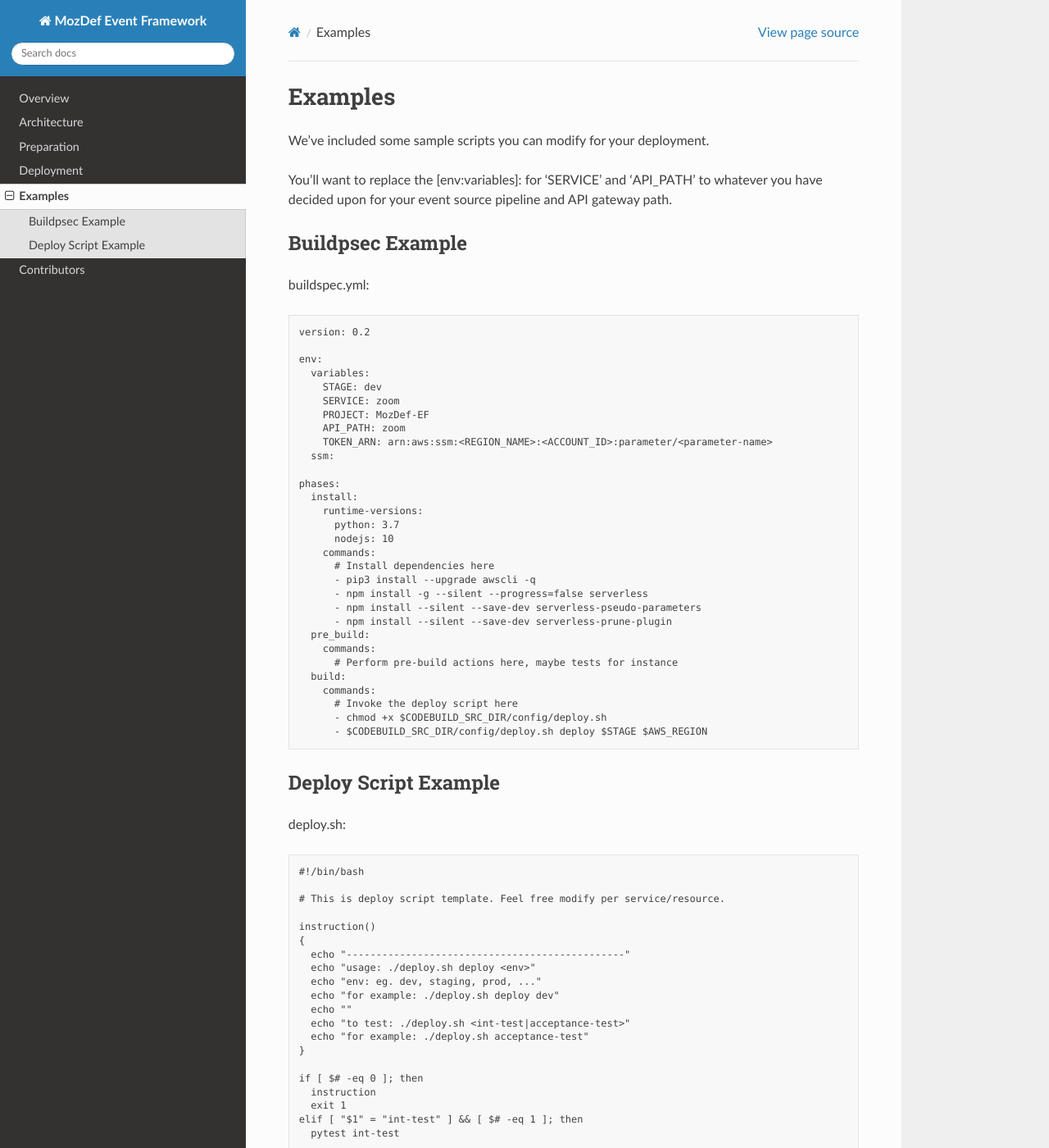
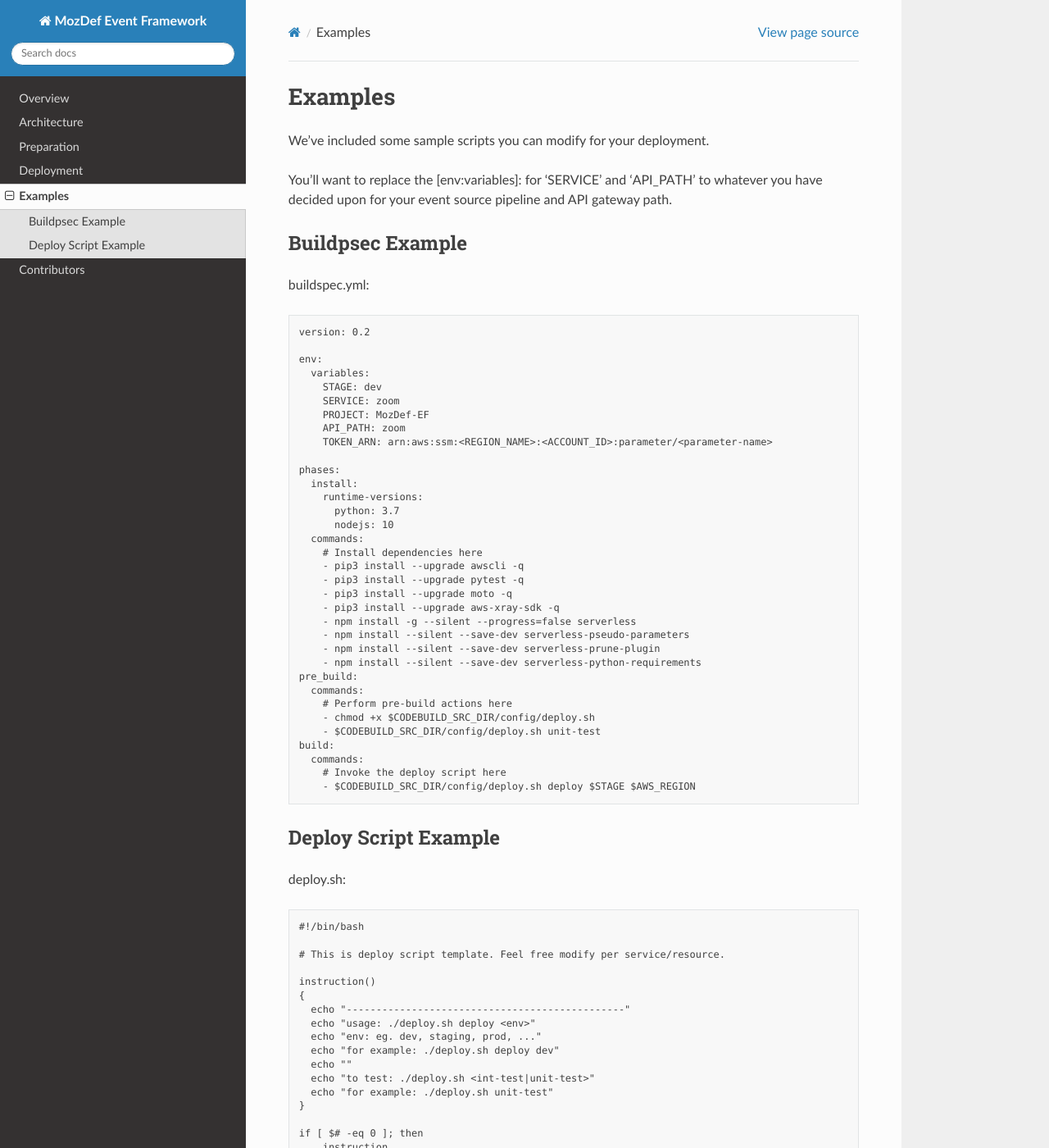
Before and after one commit to mozilla/mozdef-event-framework, a Sphinx documentation site: the page built from docs/source/usage/examples.rst, in a window 1280 px wide and 1400 px high. Shown: the whole window at 82% size. Built offline with Sphinx 7.4.7 and the Read the Docs theme 2.0.0, drawn with Linux system fonts in a browser that asks for light colours; some of the changed text lies outside the part shown.

Commit message:
updates examples to final version

```diff
--- a/docs/source/usage/examples.rst
+++ b/docs/source/usage/examples.rst
@@ -19,27 +19,31 @@ buildspec.yml::
       PROJECT: MozDef-EF
       API_PATH: zoom
       TOKEN_ARN: arn:aws:ssm:<REGION_NAME>:<ACCOUNT_ID>:parameter/<parameter-name>
-    ssm:
 
   phases:
     install:
       runtime-versions:
         python: 3.7
         nodejs: 10
-      commands:
-        # Install dependencies here
-        - pip3 install --upgrade awscli -q
-        - npm install -g --silent --progress=false serverless
-        - npm install --silent --save-dev serverless-pseudo-parameters
-        - npm install --silent --save-dev serverless-prune-plugin
-    pre_build:
-      commands:
-        # Perform pre-build actions here, maybe tests for instance
-    build:
-      commands:
-        # Invoke the deploy script here
-        - chmod +x $CODEBUILD_SRC_DIR/config/deploy.sh
-        - $CODEBUILD_SRC_DIR/config/deploy.sh deploy $STAGE $AWS_REGION
+    commands:
+      # Install dependencies here
+      - pip3 install --upgrade awscli -q
+      - pip3 install --upgrade pytest -q
+      - pip3 install --upgrade moto -q
+      - pip3 install --upgrade aws-xray-sdk -q
+      - npm install -g --silent --progress=false serverless
+      - npm install --silent --save-dev serverless-pseudo-parameters
+      - npm install --silent --save-dev serverless-prune-plugin
+      - npm install --silent --save-dev serverless-python-requirements
+  pre_build:
+    commands:
+      # Perform pre-build actions here
+      - chmod +x $CODEBUILD_SRC_DIR/config/deploy.sh
+      - $CODEBUILD_SRC_DIR/config/deploy.sh unit-test
+  build:
+    commands:
+      # Invoke the deploy script here
+      - $CODEBUILD_SRC_DIR/config/deploy.sh deploy $STAGE $AWS_REGION
 
 Deploy Script Example
 ---------------------
@@ -57,35 +61,35 @@ deploy.sh::
     echo "env: eg. dev, staging, prod, ..."
     echo "for example: ./deploy.sh deploy dev"
     echo ""
-    echo "to test: ./deploy.sh <int-test|acceptance-test>"
-    echo "for example: ./deploy.sh acceptance-test"
+    echo "to test: ./deploy.sh <int-test|unit-test>"
+    echo "for example: ./deploy.sh unit-test"
   }
 
   if [ $# -eq 0 ]; then
-    instruction
-    exit 1
+      instruction
+      exit 1
   elif [ "$1" = "int-test" ] && [ $# -eq 1 ]; then
-    pytest int-test
+      python3 -m pytest "$CODEBUILD_SRC_DIR/tests/int-tests/"
 
-  elif [ "$1" = "acceptance-test" ] && [ $# -eq 1 ]; then
-    pytest acceptance-test
+  elif [ "$1" = "unit-test" ] && [ $# -eq 1 ]; then
+      python3 -m pytest "$CODEBUILD_SRC_DIR/tests/unit-tests/"
 
   elif [ "$1" = "deploy" ] && [ $# -eq 3 ]; then
-    STAGE=$2
-    REGION=$3
-    STATE=`aws cloudformation describe-stacks --stack-name "$SERVICE-$STAGE" \
+      STAGE=$2
+      REGION=$3
+      STATE=`aws cloudformation describe-stacks --stack-name "$SERVICE-$STAGE" \
           --query Stacks[*].StackStatus --output text | grep -E "ROLLBACK|FAIL" -c`
-    # Forcefully remove the stack deployed by Serverless
-    # framework ONLY IF previous build errored
-    # NOTE: This is probably only a good idea for dev stage
-    if [ $STATE -ne 0 ]; then
-       sls remove -s $STAGE -r $REGION --force
-    fi
-    sleep 2
-    # Try to deploy again after stack removal
-    sls deploy -s $STAGE -r $REGION --force
+      # Forcefully remove the stack deployed by Serverless
+      # framework ONLY IF previous build errored
+      # NOTE: This is probably only a good idea for dev stage
+      if [ $STATE -ne 0 ]; then
+         sls remove -s $STAGE -r $REGION --force
+      fi
+      sleep 2
+      # Try to deploy again after stack removal
+      sls deploy -s $STAGE -r $REGION --force
 
   else
-    instruction
-    exit 1
+      instruction
+      exit 1
   fi
```
